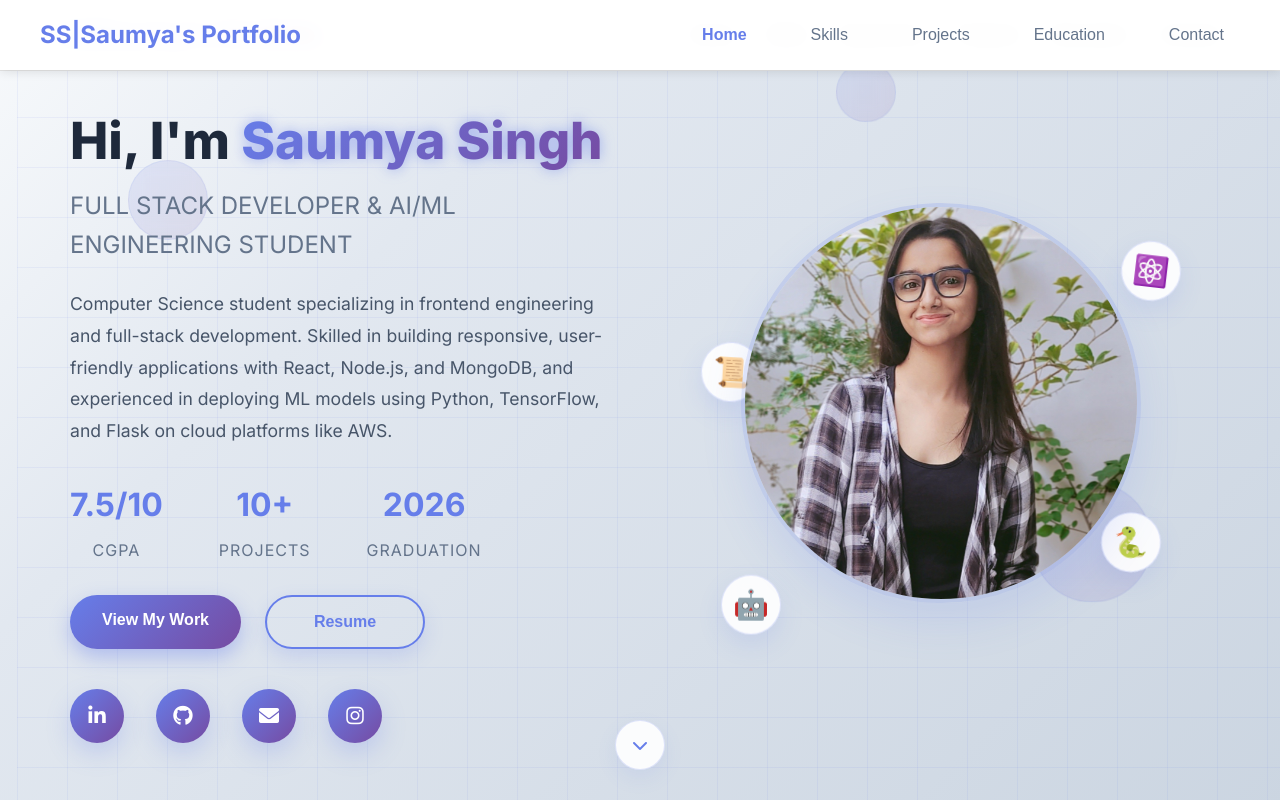
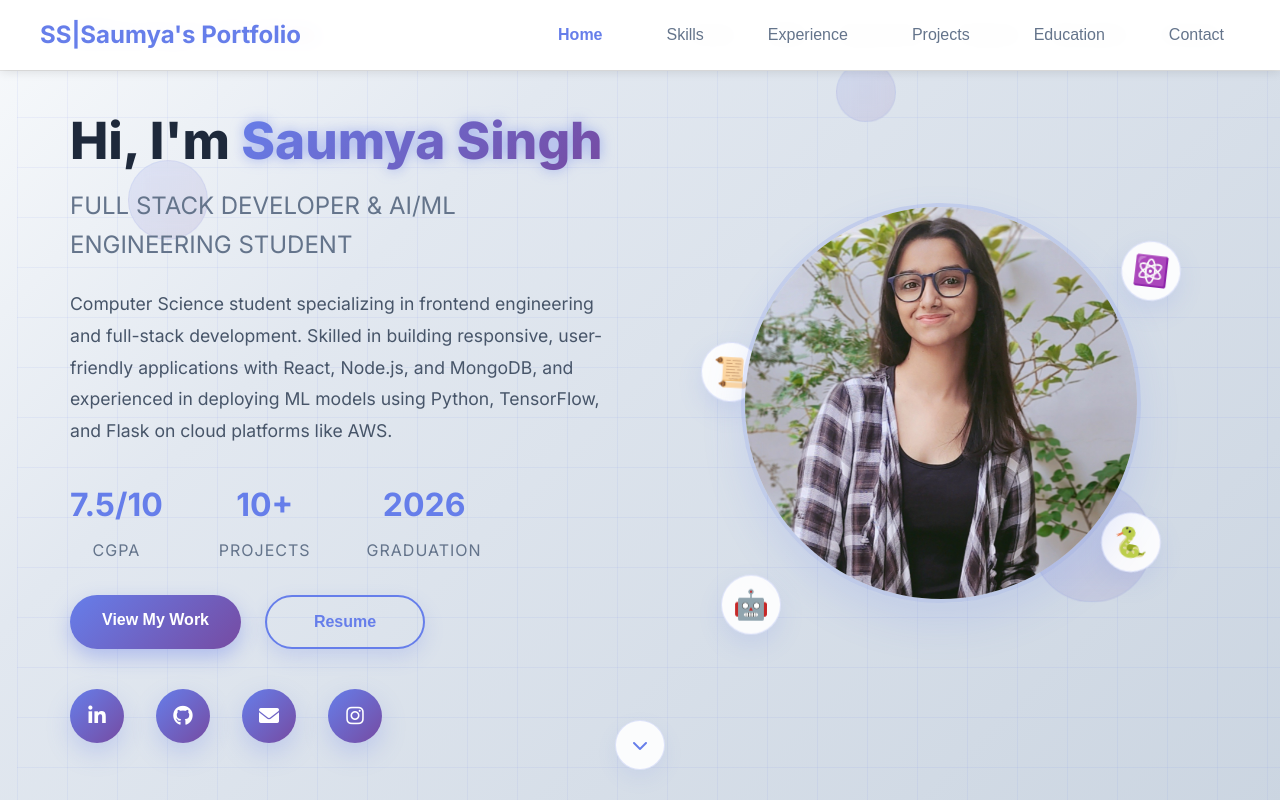
Before and after one commit to Saumyas18s/saumya-portfolio, a React (Create React App) app: page / in a window 1280 px wide. Shown: the top 800 px of the page. Built offline with nearby package versions, Linux system fonts and the light colour scheme.

Commit message:
Update Hero.js

```diff
--- a/src/components/Hero.js
+++ b/src/components/Hero.js
@@ -19,7 +19,7 @@ const Navigation = () => {
 
   useEffect(() => {
     const handleScroll = () => {
-      const sections = ['home', 'skills', 'projects', 'education', 'contact'];
+      const sections = ['home', 'skills', 'experience', 'projects', 'education', 'contact'];
       const scrollPosition = window.scrollY + 100;
 
       for (const sectionId of sections) {
@@ -43,7 +43,7 @@ const Navigation = () => {
       <div className="nav-container">
         <div className="nav-logo">SS|Saumya's Portfolio</div>
         <ul className="nav-menu">
-          {['home', 'skills', 'projects', 'education', 'contact'].map((section) => (
+          {['home', 'skills', 'experience', 'projects', 'education', 'contact'].map((section) => (
             <li key={section}>
               <button
                 onClick={() => scrollToSection(section)}
```
